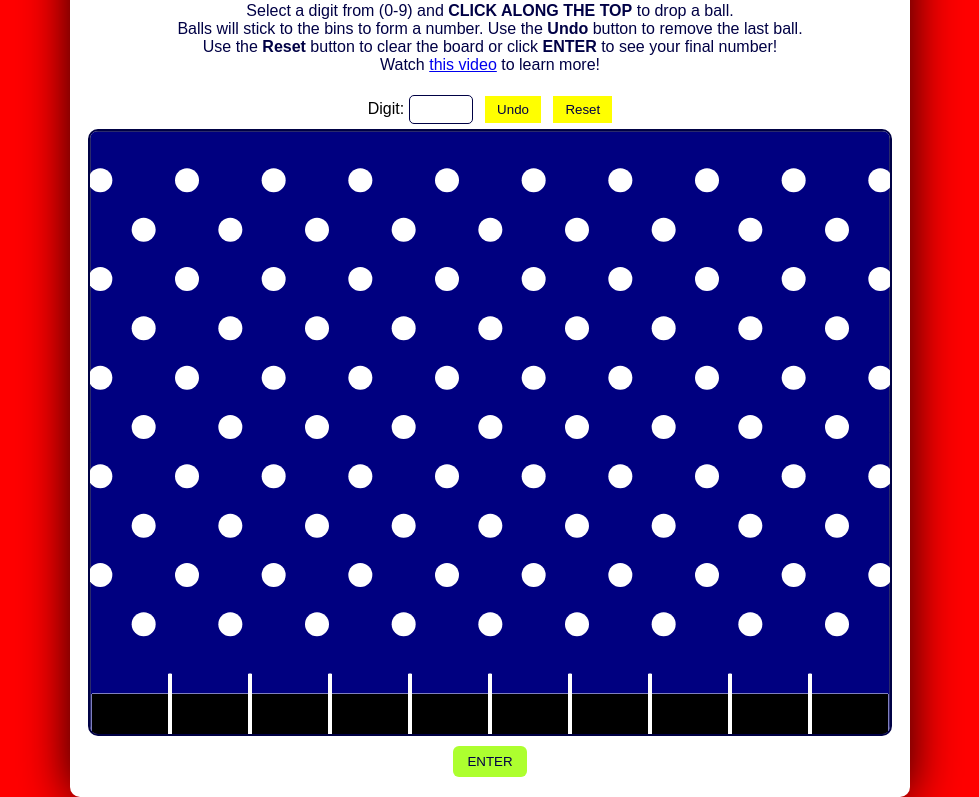
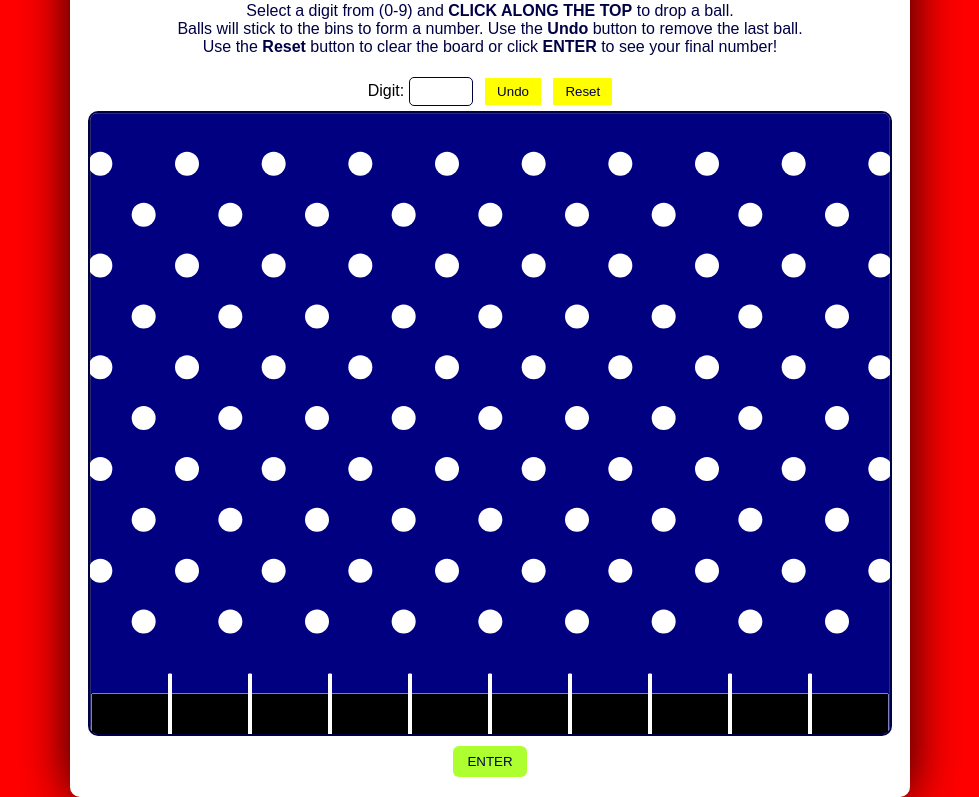
Before and after one commit to DylanFenn12/DylanFenn12.github.io, a plain HTML site: page project/jsproject/index.html in a window 1280 px wide. Shown: the part 48-845 px from the top of the page, without its empty margins (150-1129 px from the left). Drawn offline with nearby package versions, Linux system fonts and the light colour scheme.

Commit message:
FINALLLLLLY

```diff
--- a/project/jsproject/index.html
+++ b/project/jsproject/index.html
@@ -12,8 +12,7 @@
 <div id="instructions">
 <p>Select a digit from (0-9) and <strong>CLICK ALONG THE TOP</strong> to drop a ball.<br>
 Balls will stick to the bins to form a number. Use the <strong>Undo</strong> button to remove the last ball.<br>
-Use the <strong>Reset</strong> button to clear the board or click <strong>ENTER</strong> to see your final number! <br>
-Watch <a href="https://youtu.be/b2EWUucHrUc">this video</a> to learn more!</p>
+Use the <strong>Reset</strong> button to clear the board or click <strong>ENTER</strong> to see your final number! <br></p>
 </div>
 <div id="controls">
     <label>Digit: <input type="number" id="digit-input" min="0" max="9"></label>
```
